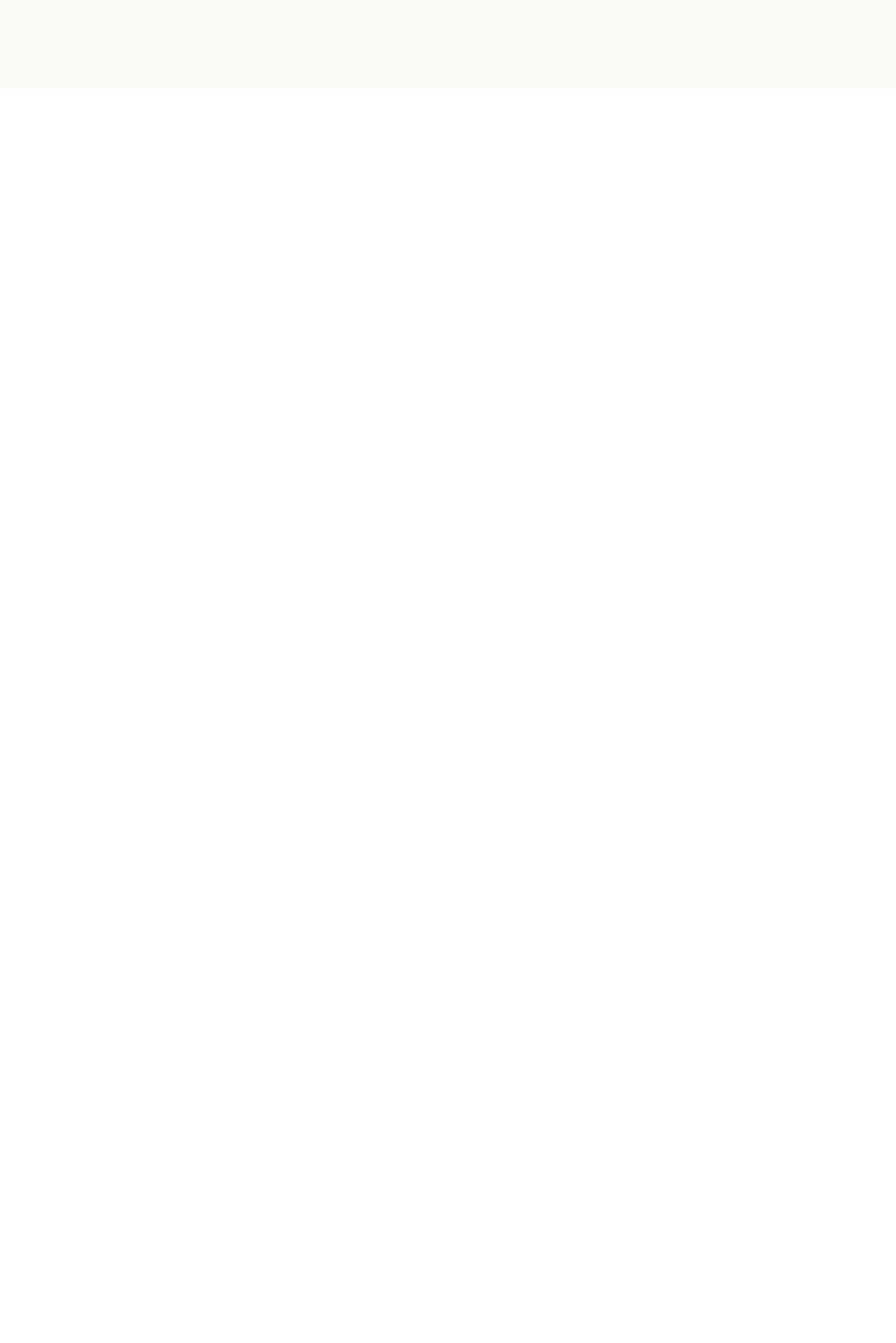
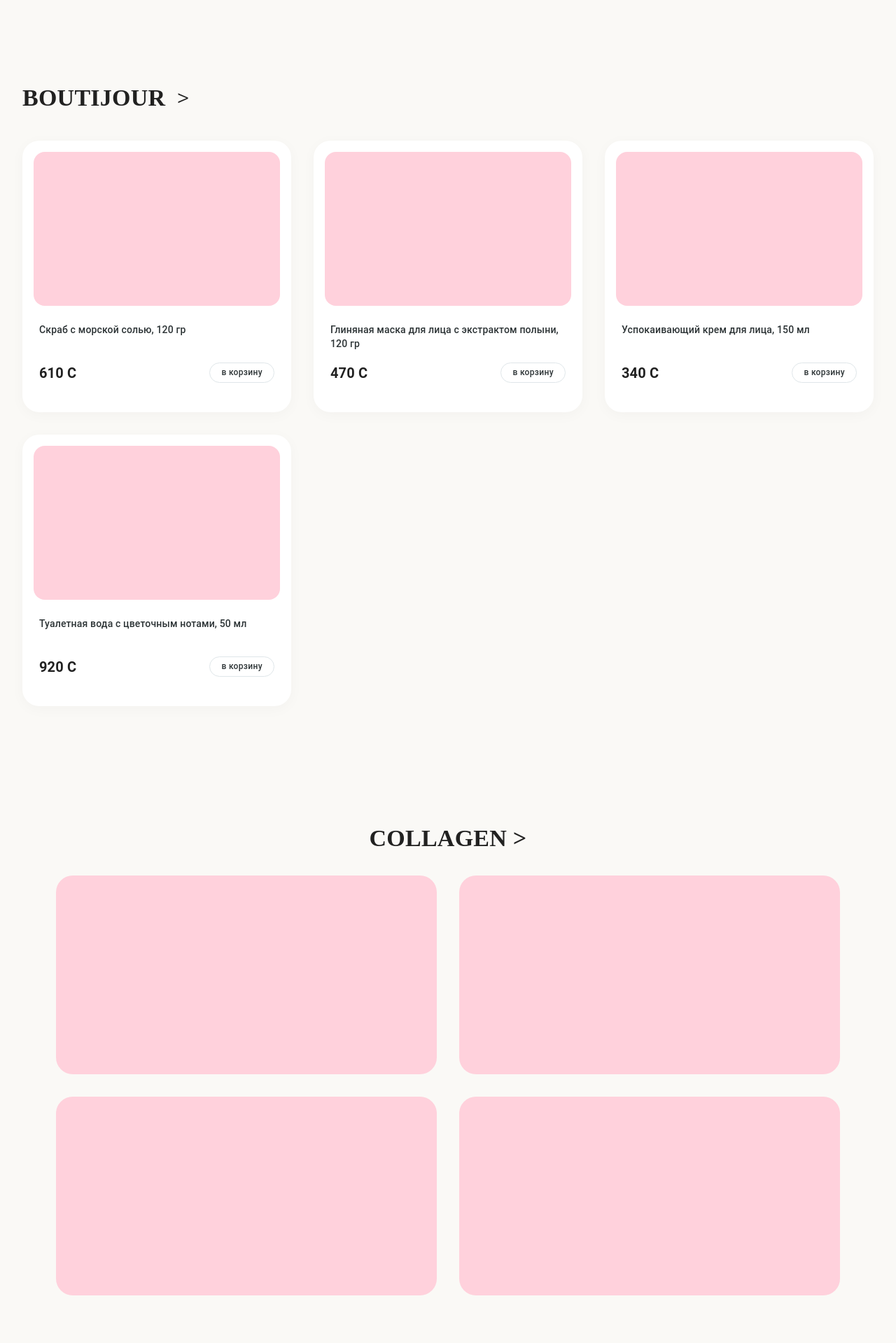
Before and after one commit to ElinaWs/final-1-females, a React (Vite) app in the folder my-react-app/: page / in a window 1280 px wide. Shown: the part 4001-5920 px from the top of the page at 70% size. Before the commit the page ends 4128 px from the top, so only its background shows below. Built offline with nearby package versions, Linux system fonts and the light colour scheme; no server answers.

Commit message:
main page and futter

```diff
--- a/my-react-app/src/App.tsx
+++ b/my-react-app/src/App.tsx
@@ -11,6 +11,7 @@
 import { Login } from "./pages/login/Login"
 import { OrderSuccess } from "./pages/orderSuccess/OrderSuccess"
 import { Wishlist } from "./pages/wishlist/Wishlist"
+import { Footer } from "./components/footer/Footer"
 import { useState } from "react"
 import type { IBasketState, ICosmetic, IUser, IOrder } from "./types"
 import { addCosmeticToBasket, increaseCosmeticCount, decreaseCosmeticCount } from "./utils/CosmeticHelpers"
@@ -101,6 +102,7 @@
           </Routes>
         </Box>
       </Container>
+      <Footer />
     </>
   )
 }
--- /dev/null
+++ b/my-react-app/src/components/footer/Footer.tsx
@@ -0,0 +1,32 @@
+import { Box, Container, Typography, IconButton } from "@mui/material";
+import InstagramIcon from '@mui/icons-material/Instagram';
+import FacebookIcon from '@mui/icons-material/Facebook';
+import XIcon from '@mui/icons-material/X';
+import TelegramIcon from '@mui/icons-material/Telegram';
+
+export const Footer = () => {
+    return (
+        <Box sx={{ backgroundColor: '#fff', borderTop: '1px solid #DFE6E9', py: 8, mt: 10 }}>
+            <Container maxWidth={false} sx={{ maxWidth: '1400px', margin: '0 auto', px: 4 }}>
+                <Box sx={{ display: 'grid', gridTemplateColumns: '1fr 1fr', gap: 10 }}>
+                    <Box>
+                        <Typography variant="h5" sx={{ fontWeight: 700, mb: 4 }}>контакты</Typography>
+                        <Typography variant="h6" sx={{ fontWeight: 600, mb: 1 }}>+996 000 000 000</Typography>
+                        <Typography variant="h6" sx={{ fontWeight: 600, mb: 3 }}>+996 000 000 000</Typography>
+                        <Typography variant="h6" sx={{ fontWeight: 600, color: '#2D3436' }}>BeautyMarket@gmail.com</Typography>
+                    </Box>
+
+                    <Box sx={{ textAlign: { md: 'right' } }}>
+                        <Typography variant="h5" sx={{ fontWeight: 700, mb: 4 }}>Нас можно найти здесь</Typography>
+                        <Box sx={{ display: 'flex', gap: 2, justifyContent: { md: 'flex-end' } }}>
+                            <IconButton sx={{ color: '#000' }}><InstagramIcon /></IconButton>
+                            <IconButton sx={{ color: '#000' }}><FacebookIcon /></IconButton>
+                            <IconButton sx={{ color: '#000' }}><XIcon /></IconButton>
+                            <IconButton sx={{ color: '#000' }}><TelegramIcon /></IconButton>
+                        </Box>
+                    </Box>
+                </Box>
+            </Container>
+        </Box>
+    );
+};
--- /dev/null
+++ b/my-react-app/src/data/dataCard.ts
@@ -0,0 +1,29 @@
+import type { ICosmetic } from "../types";
+
+export const centellaProducts: ICosmetic[] = [
+    { id: '1', name: '"Centella" крем для рук, 150 гр', price: 350, description: '' },
+    { id: '2', name: 'Парфюмированный гель для душа, 350 мл', price: 500, description: '' },
+    { id: '3', name: 'Гель для умывания с маслом Ши, 150 мл', price: 420, description: '' },
+    { id: '4', name: 'Увлажняющий мусс для тела, 300 мл', price: 800, description: '' },
+];
+
+export const needlyProducts: ICosmetic[] = [
+    { id: '5', name: 'Ночная сыворотка для лица, 30 мл', price: 520, description: '' },
+    { id: '6', name: 'Энзимная пудра для умывания, 40 гр', price: 370, description: '' },
+    { id: '7', name: 'Сыворотка с маслом Ши, 50 мл', price: 340, description: '' },
+    { id: '8', name: 'Крем для лица SPF 50+, 75 мл', price: 960, description: '' },
+];
+
+export const boutijourProducts: ICosmetic[] = [
+    { id: '9', name: 'Скраб с морской солью, 120 гр', price: 610, description: '' },
+    { id: '10', name: 'Глиняная маска для лица с экстрактом полыни, 120 гр', price: 470, description: '' },
+    { id: '11', name: 'Успокаивающий крем для лица, 150 мл', price: 340, description: '' },
+    { id: '12', name: 'Туалетная вода с цветочным нотами, 50 мл', price: 920, description: '' },
+];
+
+export const collagenProducts: ICosmetic[] = [
+    { id: '13', name: 'Крем для лица с керамидами, 50 мл', price: 610, description: '' },
+    { id: '14', name: 'Дневной крем для лица, 100 мл', price: 570, description: '' },
+    { id: '15', name: 'Маска для лица, 120 мл', price: 390, description: '' },
+    { id: '16', name: 'Ночной крем для лица, 150 мл', price: 740, description: '' },
+];
--- a/my-react-app/src/pages/home/home.tsx
+++ b/my-react-app/src/pages/home/home.tsx
@@ -4,6 +4,7 @@
 import { CosmeticCard } from '../../components/cosmeticCard/cosmeticCard';
 import styles from "./styles.module.css"
 import { Box, Typography } from '@mui/material';
+import { centellaProducts, needlyProducts, boutijourProducts, collagenProducts } from '../../data/dataCard';
 
 interface Props {
     addCosmeticToBasket: (cosmetic: ICosmetic) => void;
@@ -39,19 +40,6 @@
         void fetchCosmetics()
     }, [fetchCosmetics]);
 
-    const centellaProducts: ICosmetic[] = [
-        { id: '1', name: '"Centella" крем для рук, 150 гр', price: 350, description: '' },
-        { id: '2', name: 'Парфюмированный гель для душа, 350 мл', price: 500, description: '' },
-        { id: '3', name: 'Гель для умывания с маслом Ши, 150 мл', price: 420, description: '' },
-        { id: '4', name: 'Увлажняющий мусс для тела, 300 мл', price: 800, description: '' },
-    ];
-
-    const needlyProducts: ICosmetic[] = [
-        { id: '5', name: 'Ночная сыворотка для лица, 30 мл', price: 520, description: '' },
-        { id: '6', name: 'Энзимная пудра для умывания, 40 гр', price: 370, description: '' },
-        { id: '7', name: 'Сыворотка с маслом Ши, 50 мл', price: 340, description: '' },
-        { id: '8', name: 'Крем для лица SPF 50+, 75 мл', price: 960, description: '' },
-    ];
 
     return (
         <Box sx={{ pb: 10 }}>
@@ -150,6 +138,59 @@
                      <Typography variant="h5" color="text.secondary">Изображение (Розовый квадрат)</Typography>
                 </Box>
             </Box>
+
+            {/* BOUTIJOUR Section */}
+            <Box sx={{ mt: 15 }}>
+                <Box sx={{ display: 'flex', alignItems: 'center', mb: 4, cursor: 'pointer' }}>
+                    <Typography variant="h4" sx={{ fontWeight: 600, fontFamily: 'serif' }}>
+                        BOUTIJOUR
+                    </Typography>
+                    <Typography variant="h4" sx={{ ml: 2, fontWeight: 300 }}>
+                        &gt;
+                    </Typography>
+                </Box>
+
+                <div className={styles.wrapper}>
+                    {
+                        boutijourProducts.map(cosmetic => (
+                            <CosmeticCard key={cosmetic.id} cosmetic={cosmetic} addCosmeticToBasket={addCosmeticToBasket} />
+                        ))
+                    }
+                </div>
+            </Box>
+
+            {/* COLLAGEN Box Section */}
+            <Box sx={{
+                mt: 15,
+                p: 6,
+            }}>
+                <Box sx={{
+                    mb: 4,
+                    textAlign: 'center'
+                }}>
+                    <Typography variant="h4" sx={{ fontWeight: 600, fontFamily: 'serif' }}>
+                        COLLAGEN &gt;
+                    </Typography>
+                </Box>
+
+                <Box sx={{ display: 'grid', gridTemplateColumns: '1fr 1fr', gap: 4, height: '600px' }}>
+                    <Box sx={{ backgroundColor: '#FFD1DC', borderRadius: '24px' }} />
+                    <Box sx={{ backgroundColor: '#FFD1DC', borderRadius: '24px' }} />
+                    <Box sx={{ backgroundColor: '#FFD1DC', borderRadius: '24px' }} />
+                    <Box sx={{ backgroundColor: '#FFD1DC', borderRadius: '24px' }} />
+                </Box>
+            </Box>
+
+            {/* Final Products Grid */}
+            <Box sx={{ mt: 10 }}>
+                <div className={styles.wrapper}>
+                    {
+                        collagenProducts.map(cosmetic => (
+                            <CosmeticCard key={cosmetic.id} cosmetic={cosmetic} addCosmeticToBasket={addCosmeticToBasket} />
+                        ))
+                    }
+                </div>
+            </Box>
         </Box>
     );
 }
```
